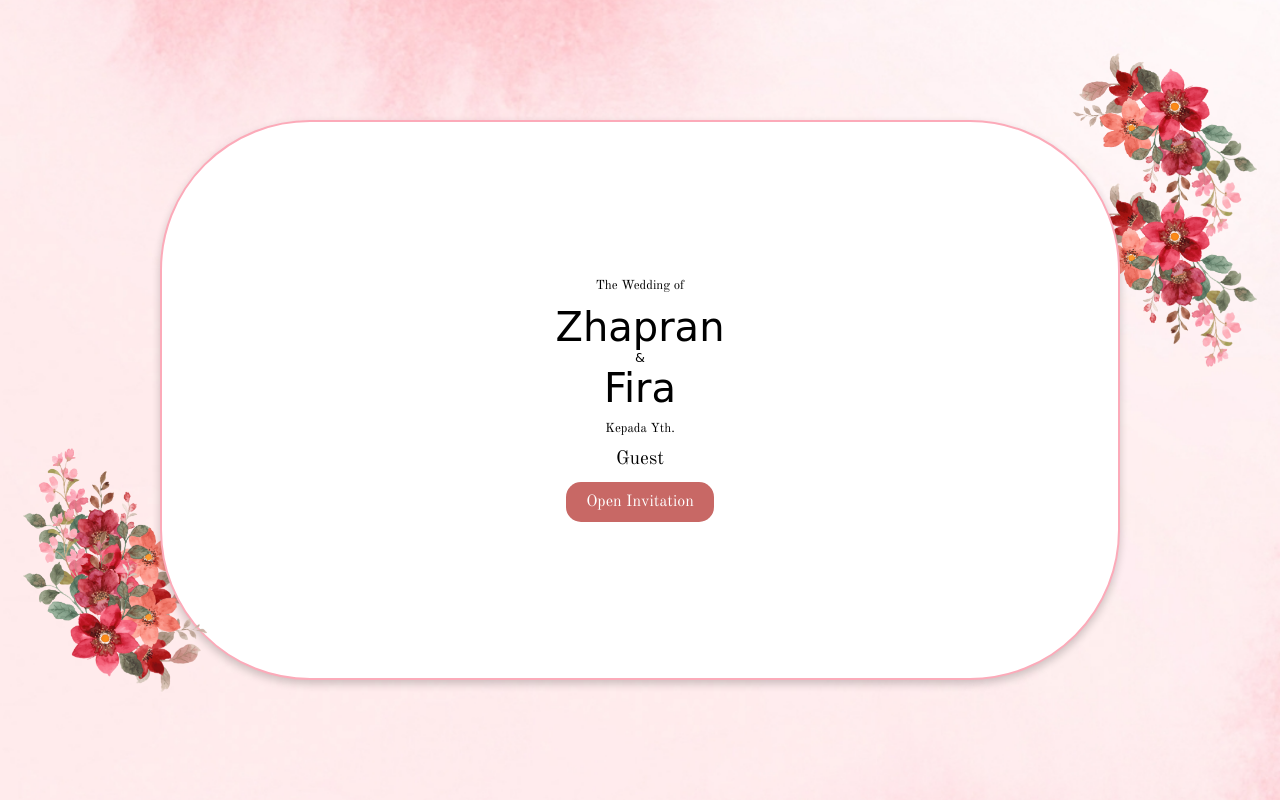
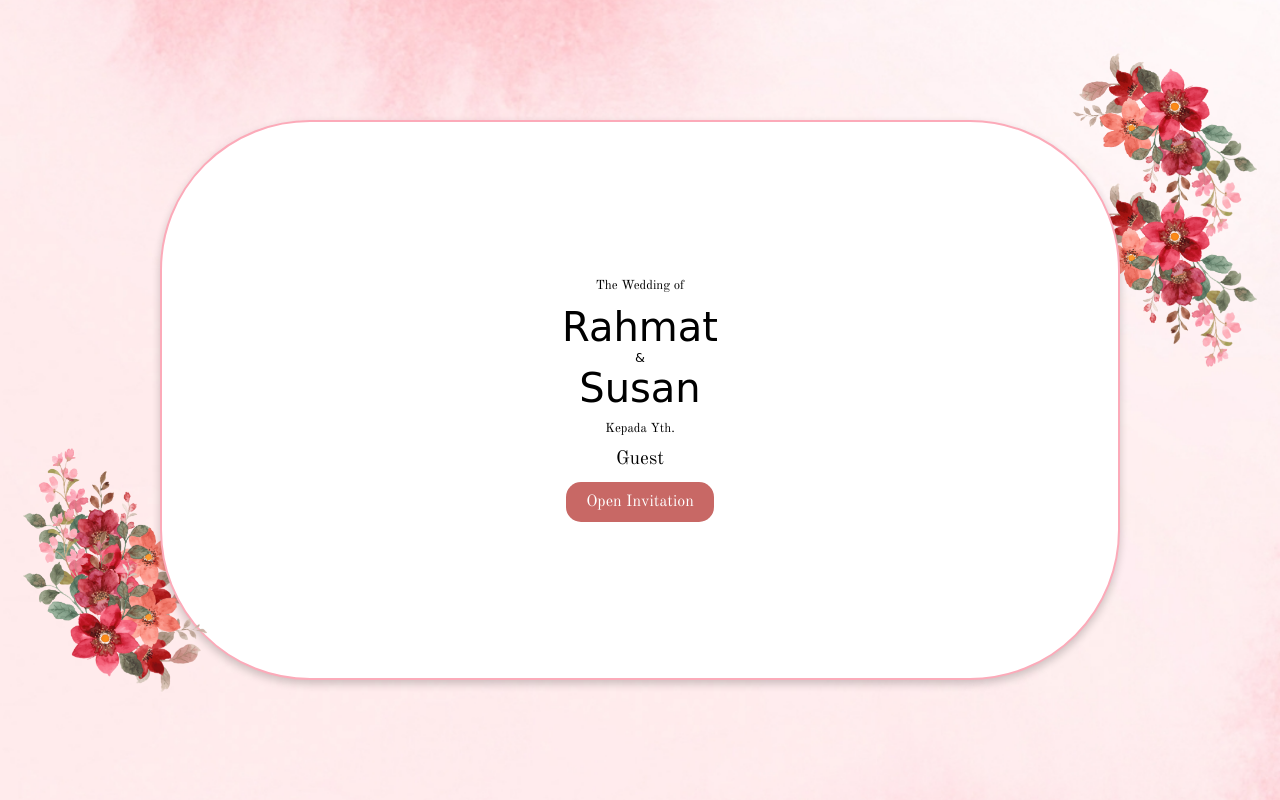
Before and after one commit to nicwaproject/Theme-6-Wedding-Invitation-Red, a plain HTML site: page index.html in a window 1280 px wide. Drawn offline with nearby package versions, Linux system fonts and the light colour scheme; no server answers; a web font is replaced by a local one.

Commit message:
Update index.html

```diff
--- a/index.html
+++ b/index.html
@@ -24,9 +24,9 @@
     <div class="frame cover" id="cover">
         <div class="content fade-in">
             <p class="wedding-of">The Wedding of</p>
-            <h1>Zhapran</h1>
+            <h1>Rahmat</h1>
             <p class="and">&</p>
-            <h1>Fira</h1>
+            <h1>Susan</h1>
             <p class="yth">Kepada Yth.</p>
             <p id="guest-name"></p>
             <button id="openInvitationBtn">Open Invitation</button>
@@ -173,21 +173,20 @@
                 <div class="gallery-item" data-src="image5.jpeg"><img src="image5.jpeg" alt="Image 5"></div>
                 <!-- Tambahkan gambar lainnya dengan pola yang sama -->
             </div>
-
-            <!-- Popup for large images -->
+        </div>
+    </div>
+                <!-- Popup for large images -->
             <div class="lightbox" style="display: none;">
                 <span class="close">&times;</span>
                 <img class="lightbox-image" src="" alt="Large Image">
                 <button class="prev">&lt;</button>
                 <button class="next">&gt;</button>
             </div>
-        </div>
-    </div>
 
     <!-- Section 7: Thanks & Gift -->
     <div class="frame content-section" id="section7" style="display: none;">
         <div class="content fade-in">
-            <h2>Zhapran & Fira</h2>
+            <h2>Rahmat & Susan</h2>
             <p>Merupakan suatu kebahagiaan dan kehormataan bagi kami apabila Bapak/ibu/Saudara/I berkenan hadir untuk memberikan do'a restu kepada kedua mempelai</p>
             <div class="bank-gallery">
                 <!-- Item bank -->
```
